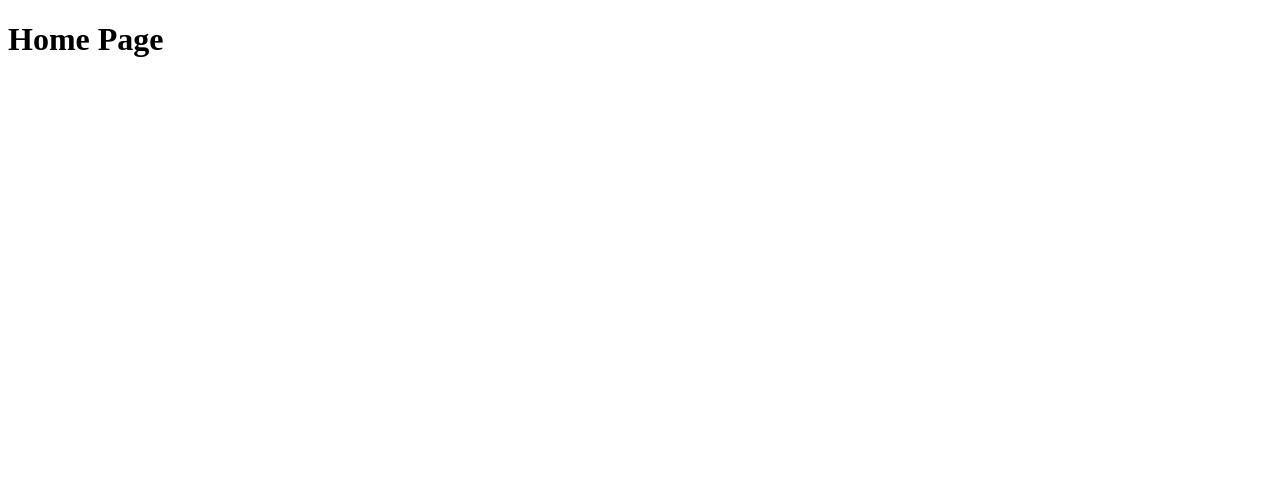
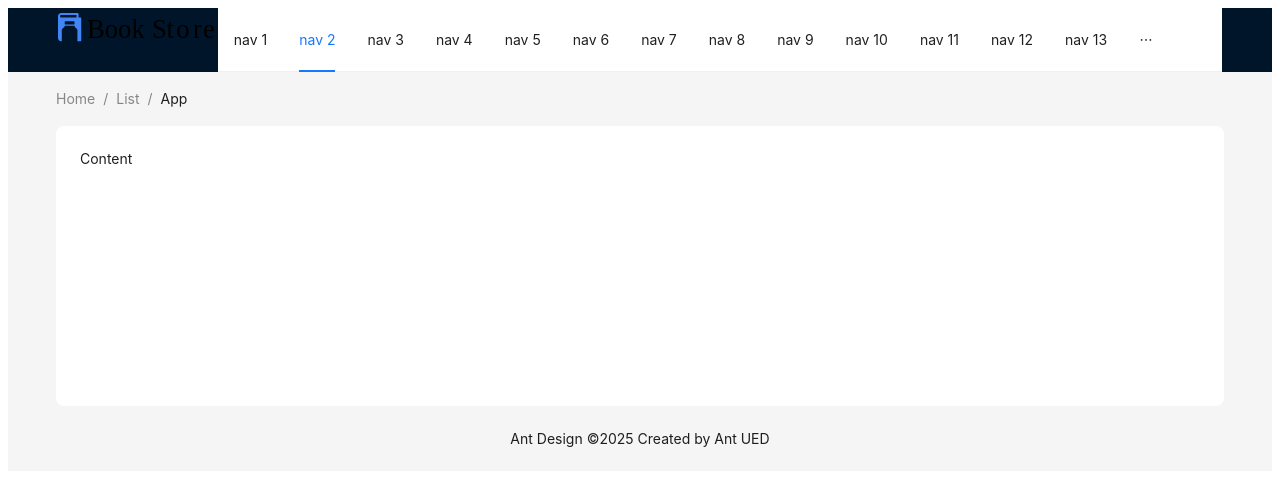
Before and after one commit to stevenissleepy/BookStore-Frontend, a React (Vite) app: page / in a window 1280 px wide. Shown: the top 486 px of the page. Built offline with nearby package versions, Linux system fonts and the light colour scheme.

Commit message:
feat: add my layout

```diff
--- a/package.json
+++ b/package.json
@@ -10,6 +10,7 @@
     "preview": "vite preview"
   },
   "dependencies": {
+    "antd": "^5.24.5",
     "react": "^19.0.0",
     "react-dom": "^19.0.0",
     "react-router-dom": "^7.4.0"
--- /dev/null
+++ b/src/components/layout.jsx
@@ -0,0 +1,60 @@
+import { Breadcrumb, Layout, Menu, theme } from "antd"
+
+const { Header, Content, Footer } = Layout
+
+const items = Array.from({ length: 15 }).map((_, index) => ({
+  key: index + 1,
+  label: `nav ${index + 1}`,
+}));
+
+function MyLayout() {
+  const {
+    token: { colorBgContainer, borderRadiusLG },
+  } = theme.useToken()
+
+  return (
+    <Layout>
+      {/* Header */}
+      <Header style={{ display: "flex", alignItems: "center" }}>
+        <div className="demo-logo">
+          <img
+            src="/logo-dark.svg"
+            alt="logo"
+            style={{ height: 32 }}
+          />
+        </div>
+        <Menu
+          theme="light"
+          mode="horizontal"
+          defaultSelectedKeys={["2"]}
+          items={items}
+          style={{ flex: 1, minWidth: 0 }}
+        />
+      </Header>
+      {/* Content */}
+      <Content style={{ padding: "0 48px" }}>
+        <Breadcrumb style={{ margin: "16px 0" }}>
+          <Breadcrumb.Item>Home</Breadcrumb.Item>
+          <Breadcrumb.Item>List</Breadcrumb.Item>
+          <Breadcrumb.Item>App</Breadcrumb.Item>
+        </Breadcrumb>
+        <div
+          style={{
+            background: colorBgContainer,
+            minHeight: 280,
+            padding: 24,
+            borderRadius: borderRadiusLG,
+          }}
+        >
+          Content
+        </div>
+      </Content>
+      {/* Footer */}
+      <Footer style={{ textAlign: "center" }}>
+        Ant Design ©{new Date().getFullYear()} Created by Ant UED
+      </Footer>
+    </Layout>
+  )
+}
+
+export { MyLayout }
--- a/src/pages/home.jsx
+++ b/src/pages/home.jsx
@@ -1,5 +1,9 @@
+import { MyLayout } from "../components/layout"
+
 function HomePage() {
-  return <h1>Home Page</h1>
+  return (
+    <MyLayout />
+  )
 }
 
 export default HomePage
```
Also changed, not shown: public/logo-dark.svg (added), 1 other file (tests, documents, lock files or other folders).
